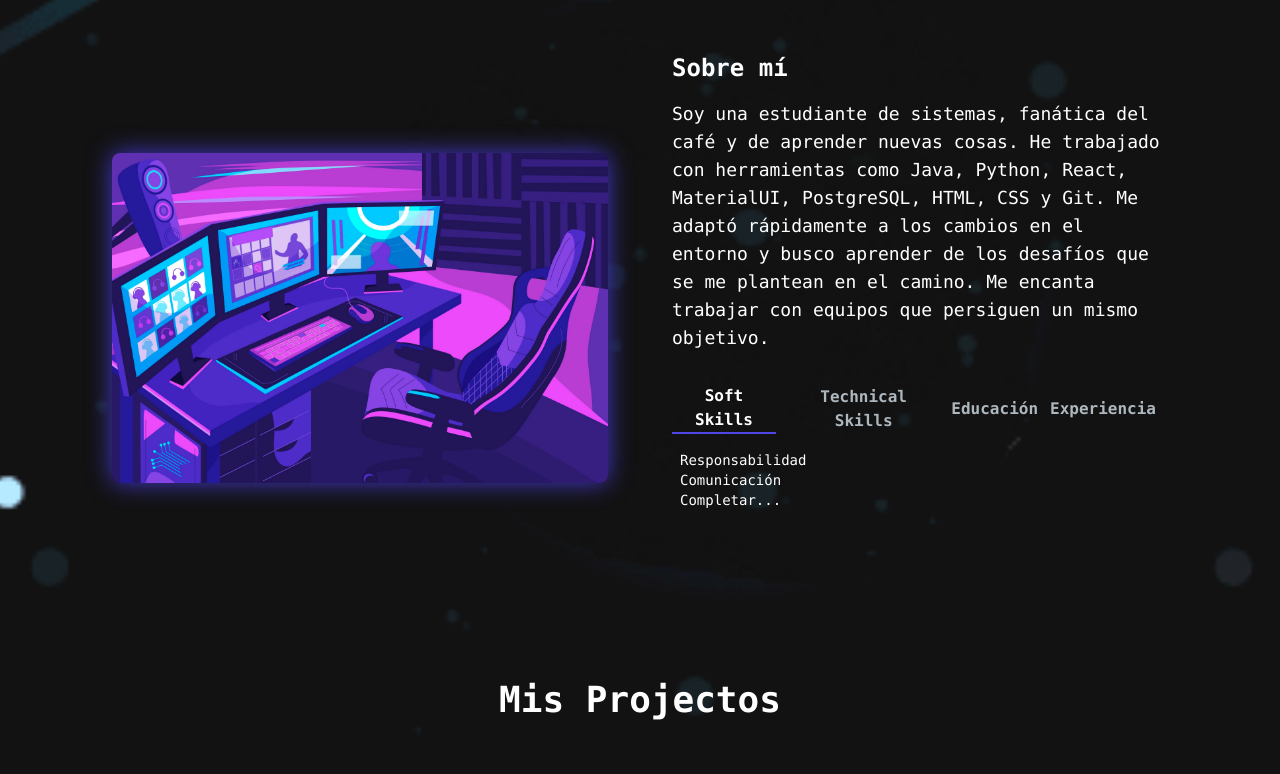
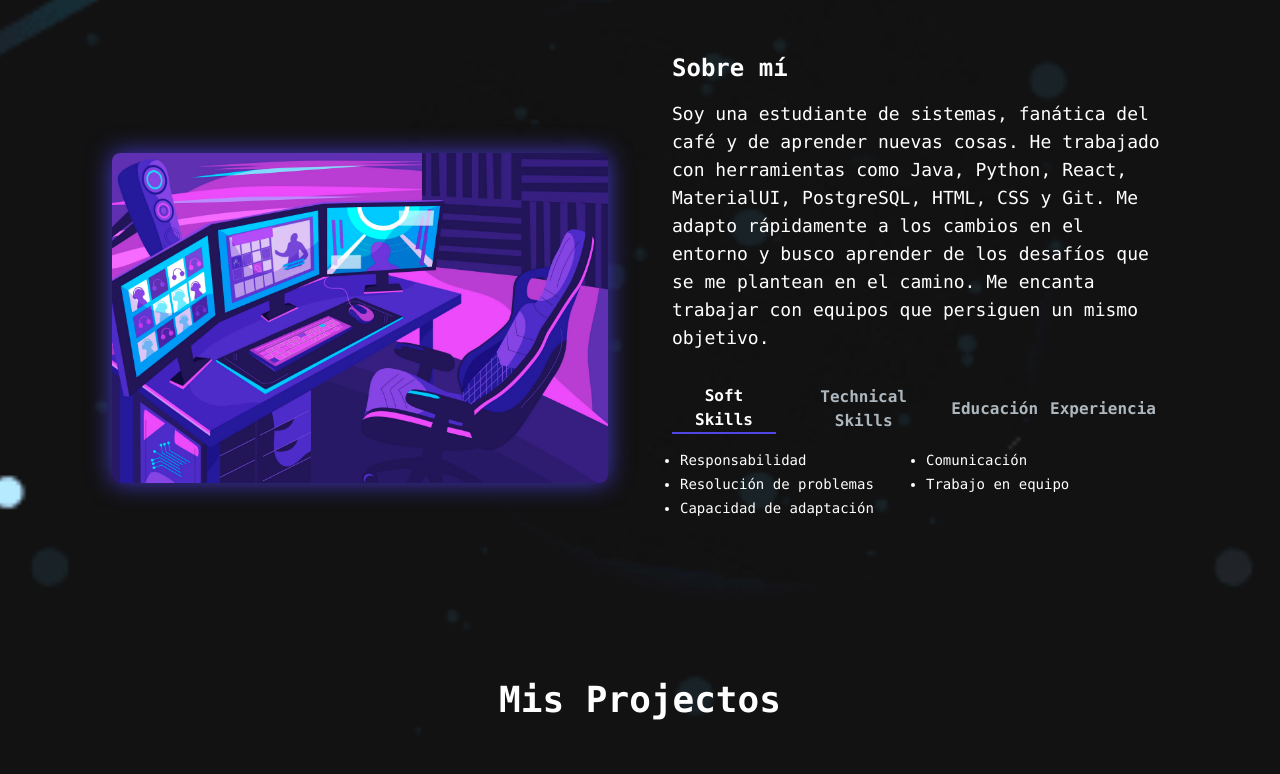
Before and after one commit to lc-sanchez/portfolio-next, a Next.js app: page / in a window 1280 px wide. Shown: the part 668-1442 px from the top of the page. Built offline with nearby package versions, Linux system fonts and the light colour scheme.

Commit message:
agregando soft skills y technical skills

```diff
--- a/app/components/AboutSection.jsx
+++ b/app/components/AboutSection.jsx
@@ -8,10 +8,12 @@ const TAB_DATA=[
         title:"Soft Skills",
         id:"softskills",
         content: (
-            <ul className='list-disc pl-2 text-sm'>
+            <ul className='list-disc pl-2 text-sm grid grid-cols-2 gap-1'>
                 <li>Responsabilidad</li>
                 <li>Comunicación</li>
-                <li>Completar...</li>
+                <li>Resolución de problemas</li>
+                <li>Trabajo en equipo</li>
+                <li>Capacidad de adaptación</li>
             </ul>
         )
     },
@@ -25,9 +27,10 @@ const TAB_DATA=[
                 <li>Maven</li>
                 <li>PostgreSQL</li>
                 <li>Material UI</li>
-                <li>React</li>
-                <li>HTML/CSS</li>
                 <li>Analisis de datos</li>
+                <li>Metodologías Ágiles</li>
+                <li>Testing</li>
+                <li>Análisis de requerimientos</li>
             </ul>
         )
     },
@@ -35,10 +38,10 @@ const TAB_DATA=[
         title:"Educación",
         id:"educacion",
         content: (
-            <ul className='list-disc pl-2 text-sm'>
-                <li className='mb-2'>Bachiller Ciencias Naturales, Colegio Parroquial de los Polvorines</li>
-                <li className='mb-2'>Técnicatura en Informática, Universidad Nacional General Sarmiento</li>
-                <li className='mb-2 font-bold'>Licenciatura en sistemas, Universidad Nacional General Sarmiento
+            <ul className='list-disc pl-2 text-sm grid grid-cols-1 gap-1'>
+                <li className=''>Bachiller Ciencias Naturales, Colegio Parroquial de los Polvorines</li>
+                <li className=''>Técnicatura en Informática, Universidad Nacional de General Sarmiento</li>
+                <li className=' font-bold'>Licenciatura en Sistemas, Universidad Nacional de General Sarmiento
                 <span className='text-transparent bg-clip-text bg-gradient-to-r from-blue-500 via-purple-500  to-pink-600'> (En curso)</span></li>
             </ul>
         )
@@ -84,7 +87,7 @@ export const AboutSection = () => {
         <div className='mt-8 md:mt-0 text-left flex flex-col h-full'>
             <h2 className='text-2xl font-bold text-white my-4  font-mono'>Sobre mí</h2>
             <p className='text-base lg:text-lg font-mono'>
-                Soy una estudiante de sistemas, fanática del café y de aprender nuevas cosas. He trabajado con herramientas como Java, Python, React, MaterialUI, PostgreSQL, HTML, CSS y Git. Me adaptó rápidamente a los cambios en el entorno y busco aprender de los desafíos que se me plantean en el camino. Me encanta trabajar con equipos que persiguen un mismo objetivo.
+                Soy una estudiante de sistemas, fanática del café y de aprender nuevas cosas. He trabajado con herramientas como Java, Python, React, MaterialUI, PostgreSQL, HTML, CSS y Git. Me adapto rápidamente a los cambios en el entorno y busco aprender de los desafíos que se me plantean en el camino. Me encanta trabajar con equipos que persiguen un mismo objetivo.
             </p>
             <div className='flex flex-row justify-start mt-8'>
                 <TabButton
@@ -104,7 +107,7 @@ export const AboutSection = () => {
                     {" "}Experiencia{" "}
                 </TabButton>
             </div>
-            <div className='mt-4 font-mono overflow-y-auto min-h-[150px]'>
+            <div className='mt-4 font-mono min-h-[150px]'>
             {TAB_DATA.find((t)=> t.id === tab).content}
             </div>
         </div>
```
